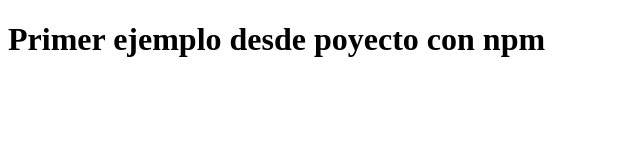
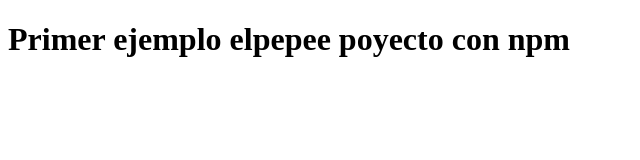
Before and after one commit to MichaelNaranjoZ/ejemplogit, a website: page index.html in a window 1280 px wide. Shown: the whole page, without its empty margins (0-640 px from the left). Drawn offline with Linux system fonts and the light colour scheme.

Commit message:
Segundo commit

```diff
--- a/index.html
+++ b/index.html
@@ -7,7 +7,7 @@
     <title>Primera página desde npm</title>
 </head>
 <body>
-    <h1>Primer ejemplo desde poyecto con npm</h1>
+    <h1>Primer ejemplo elpepee poyecto con npm</h1>
 
 </body>
 </html>
```
